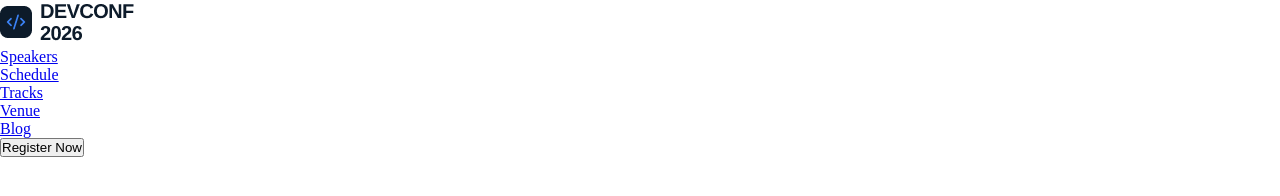
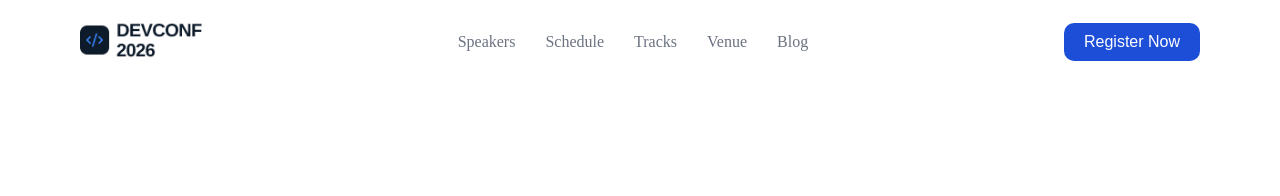
Before and after one commit to jakariyaislamjoha-sssmc/PortFolio-01, a plain HTML site: page index.html in a window 1280 px wide. Drawn offline with Linux system fonts and the light colour scheme.

Commit message:
nav bar complete

```diff
--- a/index.html
+++ b/index.html
@@ -10,18 +10,18 @@
   <body>
     <nav>
       <div>
-        <img src="images/logo.png" alt="a logo here" />
+        <img id="logo" src="images/logo.png" alt="a logo here" />
       </div>
 
-      <ul>
-        <li><a href="#">Speakers</a></li>
-        <li><a href="#">Schedule</a></li>
-        <li><a href="#">Tracks</a></li>
-        <li><a href="#">Venue</a></li>
-        <li><a href="#">Blog</a></li>
+      <ul class="navbar-textlink">
+        <li><a href="" class="textlines">Speakers</a></li>
+        <li><a href="" class="textlines">Schedule</a></li>
+        <li><a href="" class="textlines">Tracks</a></li>
+        <li><a href="" class="textlines">Venue</a></li>
+        <li><a href="" class="textlines">Blog</a></li>
       </ul>
 
-      <button>Register Now</button>
+      <button class="register-button">Register Now</button>
     </nav>
   </body>
 </html>
--- a/style.css
+++ b/style.css
@@ -2,3 +2,42 @@
     margin:0;
     padding: 0;
 }
+
+#logo{
+    height: 40px;
+    width: auto;
+}
+nav {
+background-color: #ffffff;
+display: flex;
+justify-content: space-between;
+align-items:center;
+padding: 20px 80px;
+
+}
+
+.navbar-textlink{
+display: flex;
+list-style: none;
+gap: 30px;
+
+}
+
+
+.navbar-textlink a {
+text-decoration: none;
+color:#6b7280;
+font-size: 16px;
+font-weight: 500;
+
+}
+
+.register-button{
+background-color: #1D4ED8;
+color:#ffffff;
+padding: 10px 20px;
+font-size: 16px;
+font-weight: 500;
+border: none;
+border-radius: 10px;
+}
```
